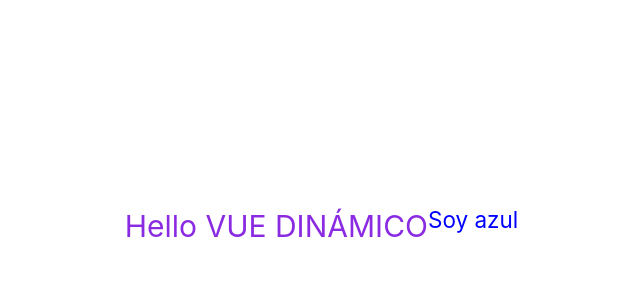
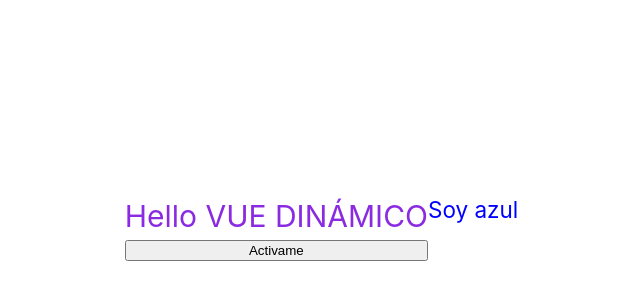
Before and after one commit to Alek30k/My-first-vue, a Vue app: page / in a window 1280 px wide. Shown: the part 174-474 px from the top of the page, without its empty margins (212-852 px from the left). Built offline with nearby package versions, Linux system fonts and the light colour scheme.

Commit message:
last commit

```diff
--- a/src/App.vue
+++ b/src/App.vue
@@ -29,9 +29,9 @@
       {{ fruta.name }} - {{ fruta.price }} - {{ fruta.desc }}
     </li>
   </ul> -->
+
+  <button>Activame</button>
 </template>
-
-<button>Activame</button>
 
 <style>
 h1 {
```
